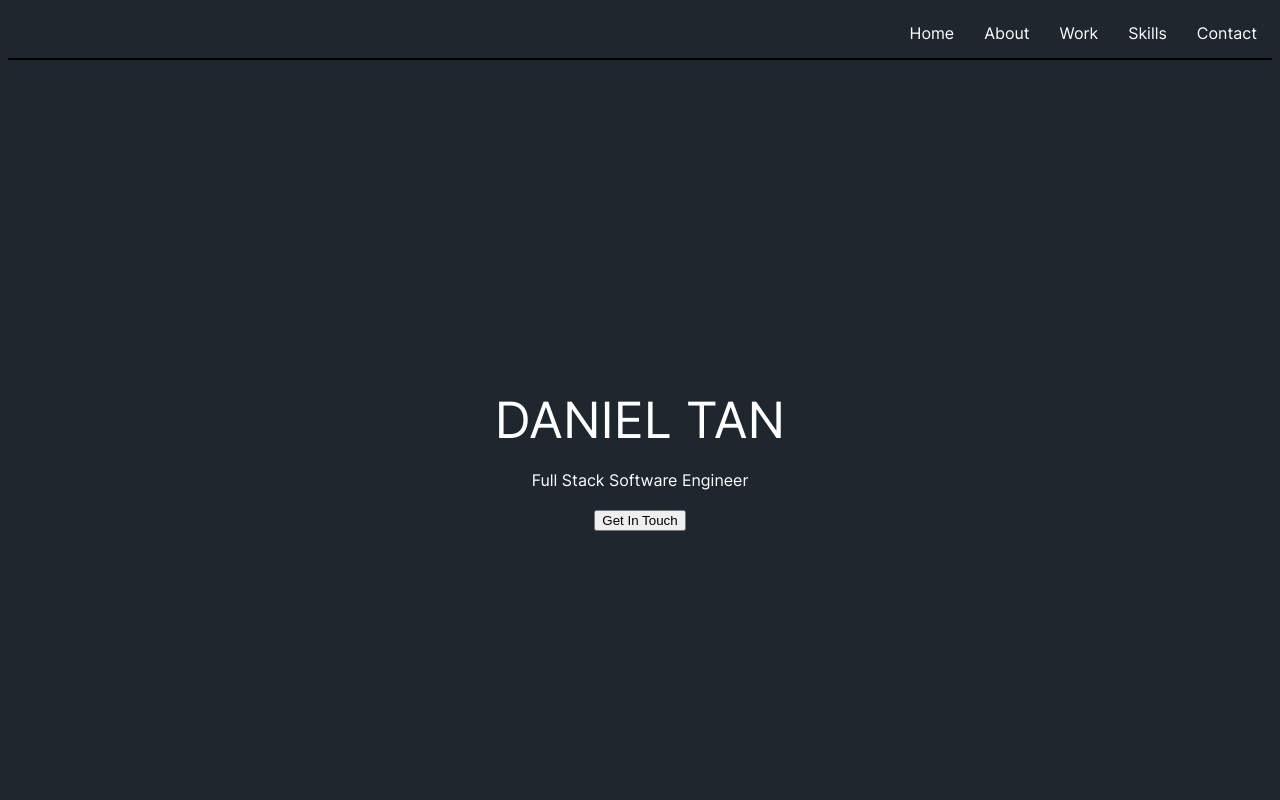
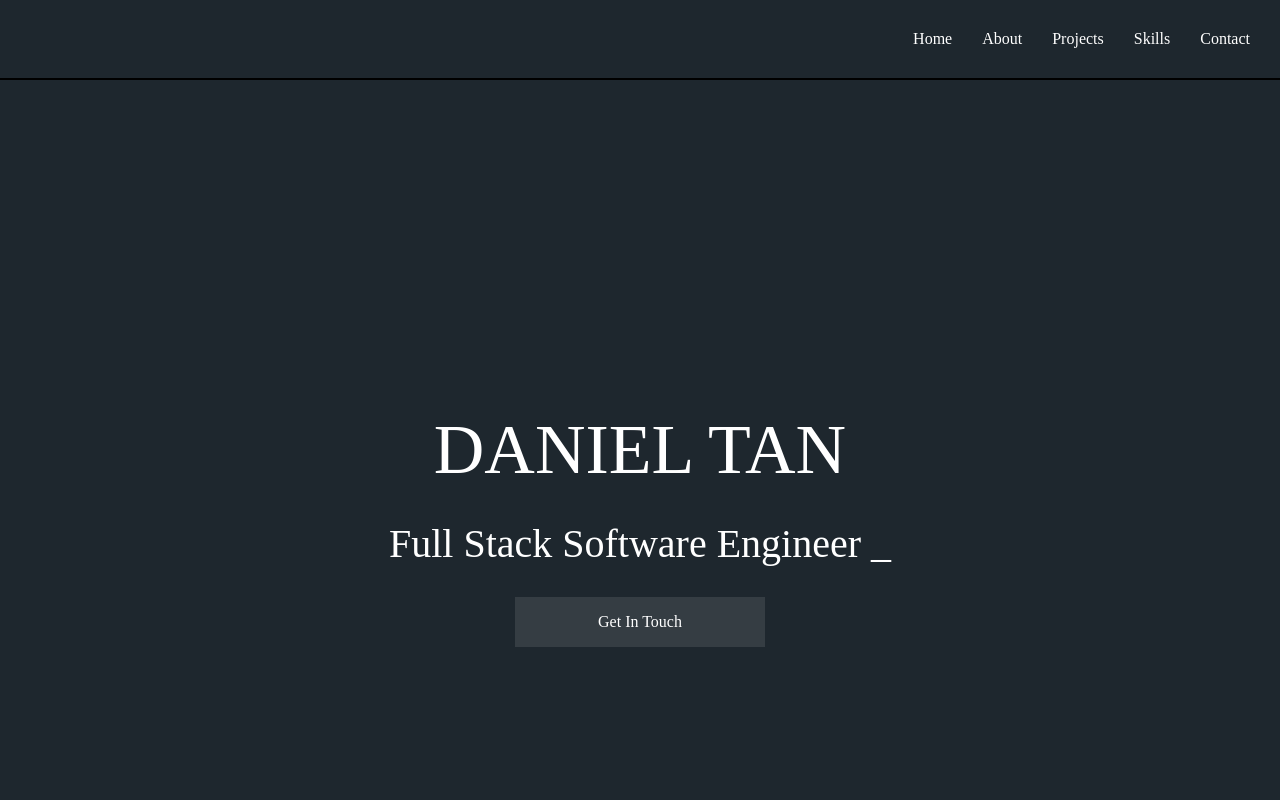
Before and after one commit to dantan510/portfolio-site, a React app: page / in a window 1280 px wide. Shown: the top 800 px of the page. Built offline with nearby package versions, Linux system fonts and the light colour scheme.

Commit message:
Added animations for home page

```diff
--- a/src/App.js
+++ b/src/App.js
@@ -2,23 +2,52 @@ import React, { useState } from 'react'
 import Header from './pages/Header'
 import Home from './pages/Home'
 import About from './pages/About'
-import Work from './pages/Work'
-import { Routes } from './pages/Routes'
+import Projects from './pages/Projects'
+import Contact from './pages/Contact'
+import './styles/app.css'
+import { routes } from './pages/Routes'
 
 function getActivePage(pageKey) {
-  const ActivePage = Routes[pageKey].component;
-  return <ActivePage/>;
+  const ActivePage = routes[pageKey].component;
+  return <ActivePage />;
 }
 
 const App = () => {
-  const [activePage, setActivePage] = useState(Routes.home.key);
-  let activePageComponent = getActivePage(activePage);
+  const [activePage, setActivePage] = useState(<Home/>);
+  // let activePageComponent = getActivePage(activePage);
+
+  // const pages = [
+  //   {
+  //     id: 1,
+  //     title: 'Home'
+  //   },
+  //   {
+  //     id: 2,
+  //     title: 'About'
+  //   },
+  //   {
+  //     id: 3,
+  //     title: 'Projects'
+  //   },
+  //   {
+  //     id: 4,
+  //     title: 'Skills'
+  //   },
+  //   {
+  //     id: 5,
+  //     title: 'Contact'
+  //   },
+  // ]
 
   return (
-    <>
-      <Header changePage={setActivePage}/>
-      {activePageComponent}
-    </>
+    <div className='app'>
+      <Header changePage={setActivePage} />
+      <Home/>
+      <About/>
+      <Projects/>
+      <Contact/>
+    </div>
+
   )
 }
 
--- a/src/pages/Header.js
+++ b/src/pages/Header.js
@@ -1,19 +1,31 @@
-import React, { useState } from 'react';
-// import { HashLink, NavHashLink } from 'react-router-hash-link';
-import { Routes } from './Routes';
+import React, { useState, useRef } from 'react';
+import { Link } from 'react-scroll'
+import { routes } from './Routes';
 import '../styles/header.css'
 
-const Header = (props) => {
+const Header = ({ changePage }) => {
+
 
   return (
     <div className='header'>
-      <div className='header-link' onClick={() => props.changePage(Routes.home.key)}>Home</div>
-      <div className='header-link' onClick={() => props.changePage(Routes.about.key)}>About</div>
-      <div className='header-link' onClick={() => props.changePage(Routes.work.key)}>Work</div>
-      <div className='header-link' onClick={() => props.changePage(Routes.skills.key)}>Skills</div>
-      <div className='header-link' onClick={() => props.changePage(Routes.contact.key)}>Contact</div>
+      {/* {routes.map((page) => (
+        <div className='header-links' key={page.id}>
+          <Link to={`${page.title}`} spy={true} smooth={true} offset={50} duration={500} key={page.id}>{page.title}</Link>
+        </div>
+      ))} */}
+      <div className='header-links'>
+        <Link to={'/home'} spy={true} smooth={true} offset={50} duration={500}>Home</Link>
+        <Link to={'/about'} spy={true} smooth={true} offset={50} duration={500}>About</Link>
+        <Link to={'/projects'} spy={true} smooth={true} offset={50} duration={500}>Projects</Link>
+        <Link to={'/skills'} spy={true} smooth={true} offset={50} duration={500}>Skills</Link>
+        <Link to={'/contact'} spy={true} smooth={true} offset={50} duration={500}>Contact</Link>
+      </div>
+      {/* <a className='header-link' id='home' onClick={() => changePage(routes.home.key)}>Home</a>
+      <a className='header-link' id='about' onClick={() => changePage(routes.about.key)}>About</a>
+      <a className='header-link' id='projects' onClick={() => changePage(routes.projects.key)}>Projects</a>
+      <a className='header-link' id='skills'  onClick={() => changePage(routes.skills.key)}>Skills</a>
+      <a className='header-link' id='contact'  onClick={() => changePage(routes.contact.key)}>Contact</a> */}
     </div>
-
   )
 }
 
--- a/src/pages/Home.js
+++ b/src/pages/Home.js
@@ -3,12 +3,17 @@ import '../styles/home.css'
 
 const Home = () => {
   return (
-    <div>
-     <div className='homepage-intro'>
+    <div className='home-container'>
       <div className='homepage-name'>DANIEL TAN</div>
-      <div className='homepage-title'>Full Stack Software Engineer</div>
-      <button id='contact-button'>Get In Touch</button>
-     </div>
+      <div className='homepage-title'>
+        <span>Full Stack Software Engineer</span>
+        <span className='blink'> _</span>
+      </div>
+      <div className='contact-box'>
+        <div className='contact-button'>
+          <span >Get In Touch</span>
+        </div>
+      </div>
     </div>
   )
 }
--- a/src/pages/Work.js
+++ b/src/pages/Projects.js
@@ -1,6 +1,6 @@
 import React from 'react';
 
-const Work = () => {
+const Projects = () => {
 // https://github.com/sdc-green-lantern/Questions-API
 // https://github.com/Blue-Ocean-3-Bowser/libre/tree/main/client/src/components/HomePage/SideBar/Notifications
 // https://github.com/Seinfeld-Front-End-Capstone/fec-rfp2207-seinfeld/tree/main/client/src/components/questionsAnswers
@@ -19,4 +19,4 @@ const Work = () => {
   )
 }
 
-export default Work
+export default Projects
--- a/src/pages/Routes.js
+++ b/src/pages/Routes.js
@@ -1,27 +1,33 @@
 import Home from './Home'
 import About from './About'
-import Work from './Work'
+import Projects from './Projects'
 import Skills from './Skills'
 import Contact from './Contact'
-export const Routes = {
-  home: {
-    key: 'home',
+
+export const routes = [
+  {
+    id: 1,
+    title: 'home',
     component: Home,
   },
-  about: {
-    key: 'about',
+  {
+    id: 2,
+    title: 'about',
     component: About,
   },
-  work: {
-    key: 'work',
-    component: Work,
+  {
+    id: 3,
+    title: 'projects',
+    component: Projects,
   },
-  skills: {
-    key: 'skills',
+  {
+    id: 4,
+    title: 'skills',
     component: Skills
   },
-  contact: {
-    key: 'contact',
+  {
+    id: 5,
+    title: 'contact',
     component: Contact
   }
-};
+];
--- /dev/null
+++ b/src/styles/app.css
@@ -0,0 +1,12 @@
+body, html {
+  margin: 0px;
+  padding: 0px;
+  width: 100%;
+  min-width: 500px;
+  margin: auto;
+}
+
+.app {
+  display: flex;
+  flex-direction: column;
+}
--- a/src/styles/header.css
+++ b/src/styles/header.css
@@ -5,7 +5,9 @@
   border-bottom: 2px solid black;
 }
 
-.header-link {
-  padding: 15px;
+.header-links {
+  display: flex;
+  gap: 30px;
+  padding: 30px;
   cursor: pointer;
 }
--- a/src/styles/home.css
+++ b/src/styles/home.css
@@ -4,20 +4,118 @@
 }
 
 body {
-  font-family: Inter-Regular;
+  font-family: Inter-Regular sans-serif;
   background-color: #1e272e;
   color: white;
 }
 
-.homepage-intro {
+@keyframes fadeInAnimation {
+  0% {
+      opacity: 0;
+  }
+  100% {
+      opacity: 1;
+   }
+}
+
+.home-container {
   display: flex;
   flex-direction: column;
   align-items: center;
-  gap: 20px;
+  gap: 30px;
   margin: 300px;
   padding: 30px;
 }
 
 .homepage-name {
-  font-size: 50px;
+  font-size: 70px;
 }
+
+.homepage-title span {
+  font-size: 40px;
+}
+
+.blink {
+  animation: blink-animation 1.2s;
+  -webkit-animation: blink-animation 1.2s steps(5, start) infinite;
+}
+
+@keyframes blink-animation {
+  to {
+    visibility: hidden;
+  }
+}
+
+@-webkit-keyframes blink-animation {
+  to {
+    visibility: hidden;
+  }
+}
+
+.contact-box {
+  background-color: #1e272e
+}
+
+.contact-button {
+  line-height: 50px;
+  height: 50px;
+  text-align: center;
+  width: 250px;
+  cursor: pointer;
+}
+
+.contact-button {
+  color: #FFF;
+  transition: all 1s;
+  position: relative;
+}
+
+.contact-button span {
+  transition: all 1s;
+}
+
+.contact-button::before {
+  content: '';
+  position: absolute;
+  bottom: 0;
+  left: 0;
+  width: 100%;
+  height: 100%;
+  z-index: 1;
+  opacity: 0;
+  transition: all 1s;
+  border-top-width: 1px;
+  border-bottom-width: 1px;
+  border-top-style: solid;
+  border-bottom-style: solid;
+  border-top-color: rgb(176, 176, 227);
+  /* border-top-color: rgba(255,255,255,0.5); */
+  border-bottom-color: rgb(176, 176, 227);
+  transform: scale(0.1, 1);
+}
+
+.contact-button:hover span {
+  letter-spacing: 2px;
+}
+
+.contact-button:hover::before {
+  opacity: 1;
+  transform: scale(1, 1);
+}
+
+.contact-button::after {
+  content: '';
+  position: absolute;
+  bottom: 0;
+  left: 0;
+  width: 100%;
+  height: 100%;
+  z-index: 1;
+  transition: all 1s;
+  background-color: rgba(255, 255, 255, 0.1);
+}
+
+.contact-button:hover::after {
+  opacity: 0;
+  transform: scale(0.1, 1);
+}
--- a/webpack.config.js
+++ b/webpack.config.js
@@ -2,6 +2,7 @@ const path = require('path');
 const HtmlWebpackPlugin = require('html-webpack-plugin');
 
 module.exports = {
+  devtool: "eval-cheap-source-map",
   mode: "development",
   entry: path.join(__dirname, "src", "index.js"),
   output: {
```
